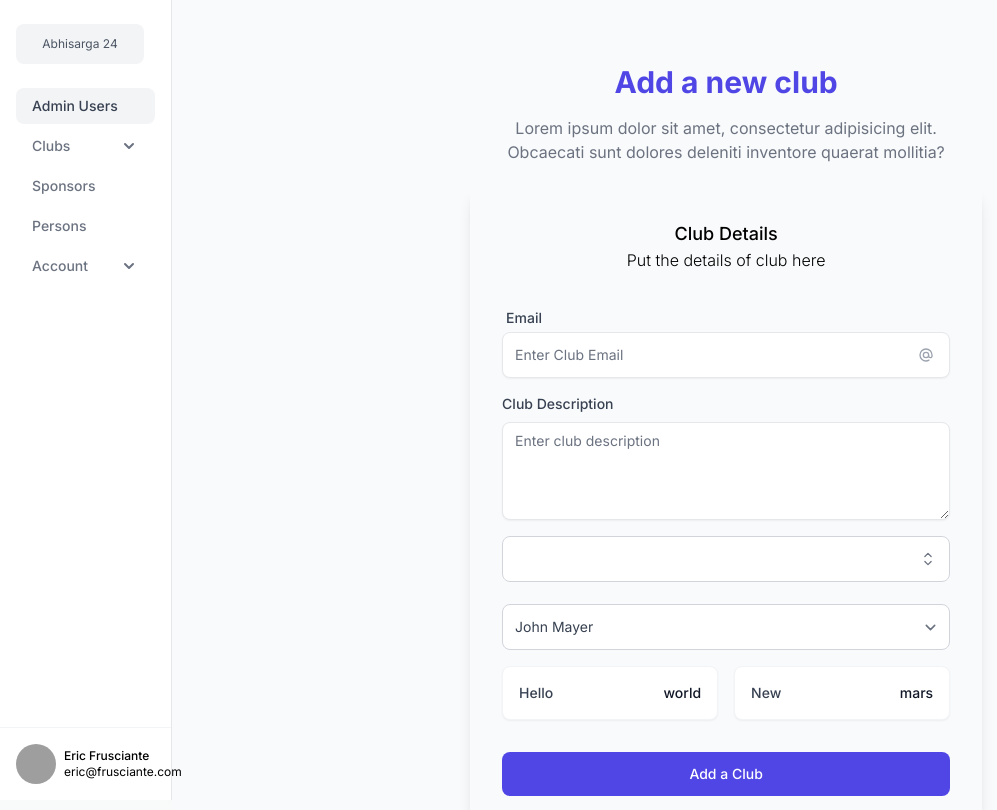
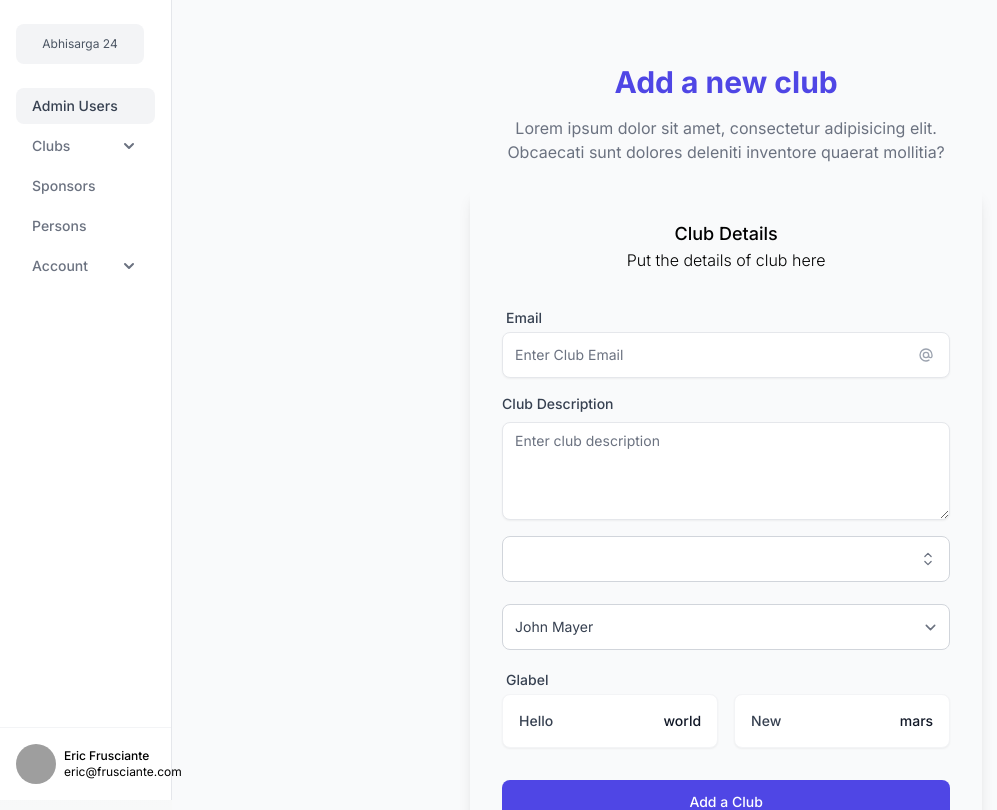
Before and after one commit to Abhisarga/abhisarga-24-admin, a Next.js app: page /admin/adit/clubs in a window 1280 px wide. Shown: the top 810 px of the page, without its empty margins (0-997 px from the left). Built offline with nearby package versions, Linux system fonts and the light colour scheme; grey boxes are pictures that could not be loaded.

Commit message:
make labels visible for RadioGroup component

```diff
--- a/src/components/Forms/RadioGroup.jsx
+++ b/src/components/Forms/RadioGroup.jsx
@@ -13,7 +13,7 @@ export function RadioGroup({ id, label, children, cols = 1 }) {
         <div className="hidden grid-cols-3"></div>
 
         <fieldset id={id} className={`grid grid-cols-${cols} gap-4`}>
-            <legend className="sr-only">{label}</legend>
+            <legend className="block text-sm font-medium text-gray-700 p-1">{label}</legend>
 
             {children}
         </fieldset>
```
